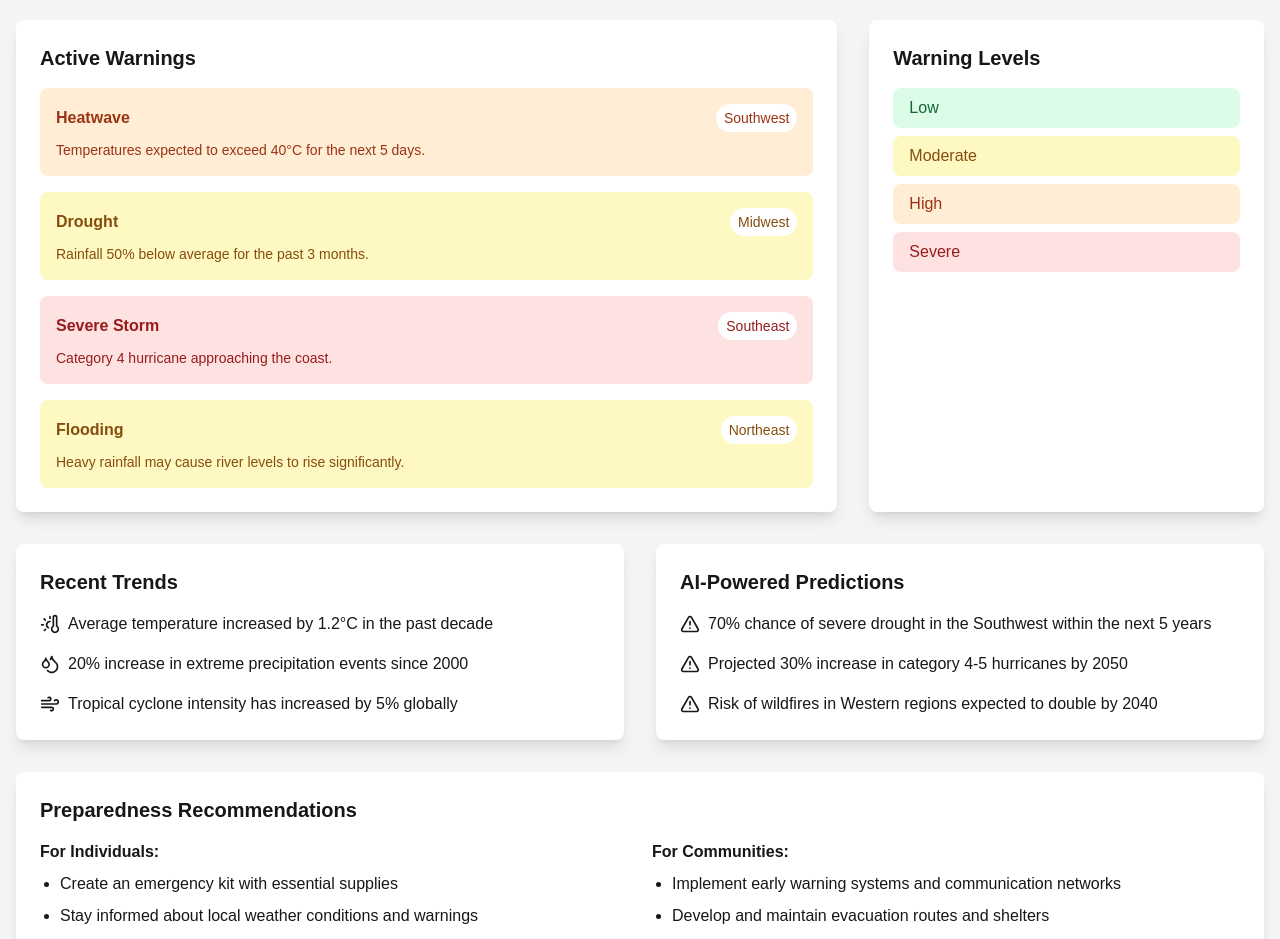
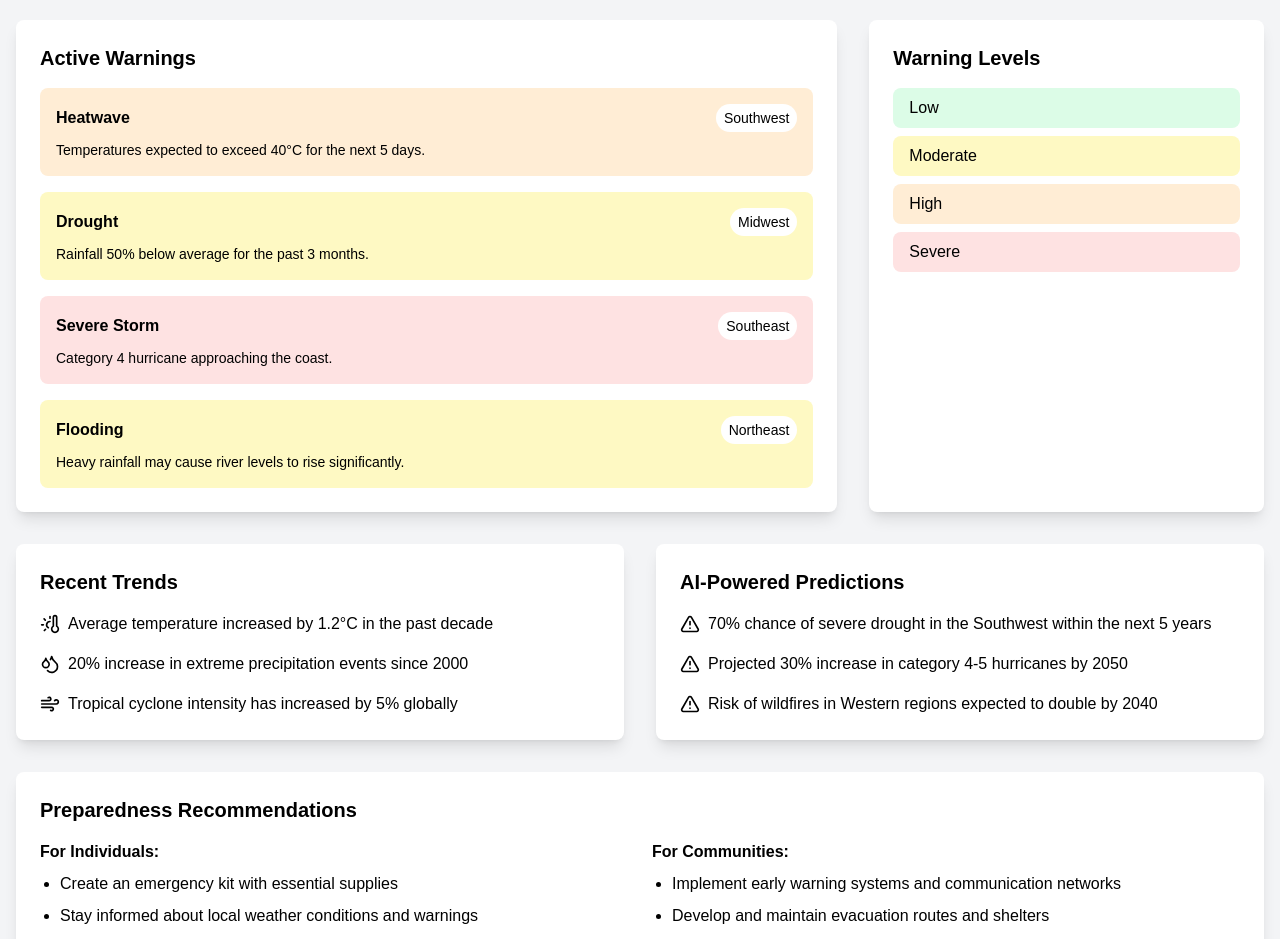
Before and after one commit to hemantsingh443/climateinsight, a Next.js app: page /early-warnings in a window 1280 px wide. Shown: the part 80-1019 px from the top of the page. Built offline with nearby package versions, Linux system fonts and the light colour scheme.

Commit message:
Fixing implemented colors

```diff
--- a/pages/data-analysis.tsx
+++ b/pages/data-analysis.tsx
@@ -15,7 +15,6 @@ const data = [
 export default function DataAnalysis() {
   const [selectedMetrics, setSelectedMetrics] = useState<string[]>(['temperature', 'co2', 'seaLevel']);
 
-  // Specify the type for the parameter metric
   const toggleMetric = (metric: 'temperature' | 'co2' | 'seaLevel') => {
     setSelectedMetrics(prev =>
       prev.includes(metric) ? prev.filter(m => m !== metric) : [...prev, metric]
@@ -30,11 +29,11 @@ export default function DataAnalysis() {
       </Head>
 
       <main className="container mx-auto px-4 py-8">
-        <h1 className="text-3xl font-bold mb-8">Data Analysis</h1>
+        <h1 className="text-3xl font-bold mb-8 text-black">Data Analysis</h1>
 
         <div className="bg-white p-6 rounded-lg shadow-lg mb-8">
           <div className="flex justify-between items-center mb-4">
-            <h2 className="text-xl font-semibold">Climate Trends</h2>
+            <h2 className="text-xl font-semibold text-black">Climate Trends</h2>
             <div className="flex space-x-2">
               <button className="p-2 bg-blue-500 text-white rounded hover:bg-blue-600">
                 <Sliders size={20} />
@@ -58,8 +57,8 @@ export default function DataAnalysis() {
           </ResponsiveContainer>
         </div>
 
-        <div className="bg-white p-6 rounded-lg shadow-lg mb-8">
-          <h2 className="text-xl font-semibold mb-4">Metric Selection</h2>
+        <div className="bg-gray-200 p-6 rounded-lg shadow-lg mb-8">
+          <h2 className="text-xl font-semibold mb-4 text-black">Metric Selection</h2>
           <div className="flex flex-wrap gap-4">
             {['temperature', 'co2', 'seaLevel'].map(metric => (
               <button
@@ -75,9 +74,9 @@ export default function DataAnalysis() {
           </div>
         </div>
 
-        <div className="bg-white p-6 rounded-lg shadow-lg">
-          <h2 className="text-xl font-semibold mb-4">AI-Powered Insights</h2>
-          <ul className="list-disc pl-5 space-y-2">
+        <div className="bg-gray-200 p-6 rounded-lg shadow-lg">
+          <h2 className="text-xl font-semibold mb-4 text-black">AI-Powered Insights</h2>
+          <ul className="list-disc pl-5 space-y-2 text-black">
             <li>Temperature is rising at an average rate of 0.3°C per decade.</li>
             <li>CO2 levels show a strong correlation with temperature increase (r = 0.95).</li>
             <li>Sea level rise is accelerating, with the rate doubling every 20 years.</li>
--- a/pages/early-warnings.tsx
+++ b/pages/early-warnings.tsx
@@ -6,10 +6,10 @@ import { AlertTriangle, ThermometerSun, Droplets, Wind, MapPin } from 'lucide-re
 
 // Define warning levels with associated CSS classes
 const warningLevels = {
-  low: 'bg-green-100 text-green-800',
-  moderate: 'bg-yellow-100 text-yellow-800',
-  high: 'bg-orange-100 text-orange-800',
-  severe: 'bg-red-100 text-red-800',
+  low: 'bg-green-100 text-black',
+  moderate: 'bg-yellow-100 text-black',
+  high: 'bg-orange-100 text-black',
+  severe: 'bg-red-100 text-black',
 } as const; // Use 'as const' to infer literal types
 
 // Define a type for the warning levels
@@ -47,7 +47,7 @@ export default function EarlyWarnings() {
 
         <div className="grid grid-cols-1 md:grid-cols-3 gap-8 mb-8">
           <div className="md:col-span-2 bg-white p-6 rounded-lg shadow-lg">
-            <h2 className="text-xl font-semibold mb-4">Active Warnings</h2>
+            <h2 className="text-xl font-semibold mb-4 text-black">Active Warnings</h2>
             <div className="space-y-4">
               {warnings.map(warning => (
                 <div
@@ -56,20 +56,20 @@ export default function EarlyWarnings() {
                   onClick={() => setSelectedWarning(warning.id)}
                 >
                   <div className="flex items-center justify-between mb-2">
-                    <h3 className="font-semibold">{warning.type}</h3>
-                    <span className="px-2 py-1 text-sm rounded-full bg-white">{warning.region}</span>
+                    <h3 className="font-semibold text-black">{warning.type}</h3>
+                    <span className="px-2 py-1 text-sm rounded-full bg-white text-black">{warning.region}</span>
                   </div>
-                  <p className="text-sm">{warning.description}</p>
+                  <p className="text-sm text-black">{warning.description}</p>
                 </div>
               ))}
             </div>
           </div>
 
           <div className="bg-white p-6 rounded-lg shadow-lg">
-            <h2 className="text-xl font-semibold mb-4">Warning Levels</h2>
-            <ul className="space-y-2">
+            <h2 className="text-xl font-semibold mb-4 text-black">Warning Levels</h2>
+            <ul className="space-y-2 text-black">
               {Object.entries(warningLevels).map(([level, className]) => (
-                <li key={level} className={`px-4 py-2 rounded-lg ${className}`}>
+                <li key={level} className={`px-4 py-2 rounded-lg ${className} text-black`}>
                   {level.charAt(0).toUpperCase() + level.slice(1)}
                 </li>
               ))}
@@ -79,8 +79,8 @@ export default function EarlyWarnings() {
 
         <div className="grid grid-cols-1 md:grid-cols-2 gap-8 mb-8">
           <div className="bg-white p-6 rounded-lg shadow-lg">
-            <h2 className="text-xl font-semibold mb-4">Recent Trends</h2>
-            <ul className="space-y-4">
+            <h2 className="text-xl font-semibold mb-4 text-black">Recent Trends</h2>
+            <ul className="space-y-4 text-black">
               <li className="flex items-center">
                 <ThermometerSun className="mr-2" size={20} />
                 <span>Average temperature increased by 1.2°C in the past decade</span>
@@ -97,8 +97,8 @@ export default function EarlyWarnings() {
           </div>
 
           <div className="bg-white p-6 rounded-lg shadow-lg">
-            <h2 className="text-xl font-semibold mb-4">AI-Powered Predictions</h2>
-            <ul className="space-y-4">
+            <h2 className="text-xl font-semibold mb-4 text-black">AI-Powered Predictions</h2>
+            <ul className="space-y-4 text-black">
               <li className="flex items-center">
                 <AlertTriangle className="mr-2" size={20} />
                 <span>70% chance of severe drought in the Southwest within the next 5 years</span>
@@ -116,11 +116,11 @@ export default function EarlyWarnings() {
         </div>
 
         <div className="bg-white p-6 rounded-lg shadow-lg">
-          <h2 className="text-xl font-semibold mb-4">Preparedness Recommendations</h2>
+          <h2 className="text-xl font-semibold mb-4 text-black">Preparedness Recommendations</h2>
           <div className="grid grid-cols-1 md:grid-cols-2 gap-6">
             <div>
-              <h3 className="font-semibold mb-2">For Individuals:</h3>
-              <ul className="list-disc pl-5 space-y-2">
+              <h3 className="font-semibold mb-2 text-black">For Individuals:</h3>
+              <ul className="list-disc pl-5 space-y-2 text-black">
                 <li>Create an emergency kit with essential supplies</li>
                 <li>Stay informed about local weather conditions and warnings</li>
                 <li>Develop and practice a family emergency plan</li>
@@ -128,8 +128,8 @@ export default function EarlyWarnings() {
               </ul>
             </div>
             <div>
-              <h3 className="font-semibold mb-2">For Communities:</h3>
-              <ul className="list-disc pl-5 space-y-2">
+              <h3 className="font-semibold mb-2 text-black">For Communities:</h3>
+              <ul className="list-disc pl-5 space-y-2 text-black">
                 <li>Implement early warning systems and communication networks</li>
                 <li>Develop and maintain evacuation routes and shelters</li>
                 <li>Invest in climate-resilient infrastructure</li>
@@ -140,7 +140,7 @@ export default function EarlyWarnings() {
         </div>
 
         <div className="mt-8 bg-white p-6 rounded-lg shadow-lg">
-          <h2 className="text-xl font-semibold mb-4">Regional Alert Map</h2>
+          <h2 className="text-xl font-semibold mb-4 text-black">Regional Alert Map</h2>
           <div className="aspect-w-16 aspect-h-9 bg-gray-200 rounded-lg">
             {/* Placeholder for an interactive map */}
             <div className="flex items-center justify-center h-full">
@@ -148,7 +148,7 @@ export default function EarlyWarnings() {
               <span className="ml-2 text-gray-500">Interactive map placeholder</span>
             </div>
           </div>
-          <p className="mt-4 text-sm text-gray-600">
+          <p className="mt-4 text-sm text-black">
             This interactive map would show the locations and severity of current climate-related alerts and warnings across different regions.
           </p>
         </div>
```
Also changed, not shown: pages/regional-insights.tsx (+12 -12 lines).
